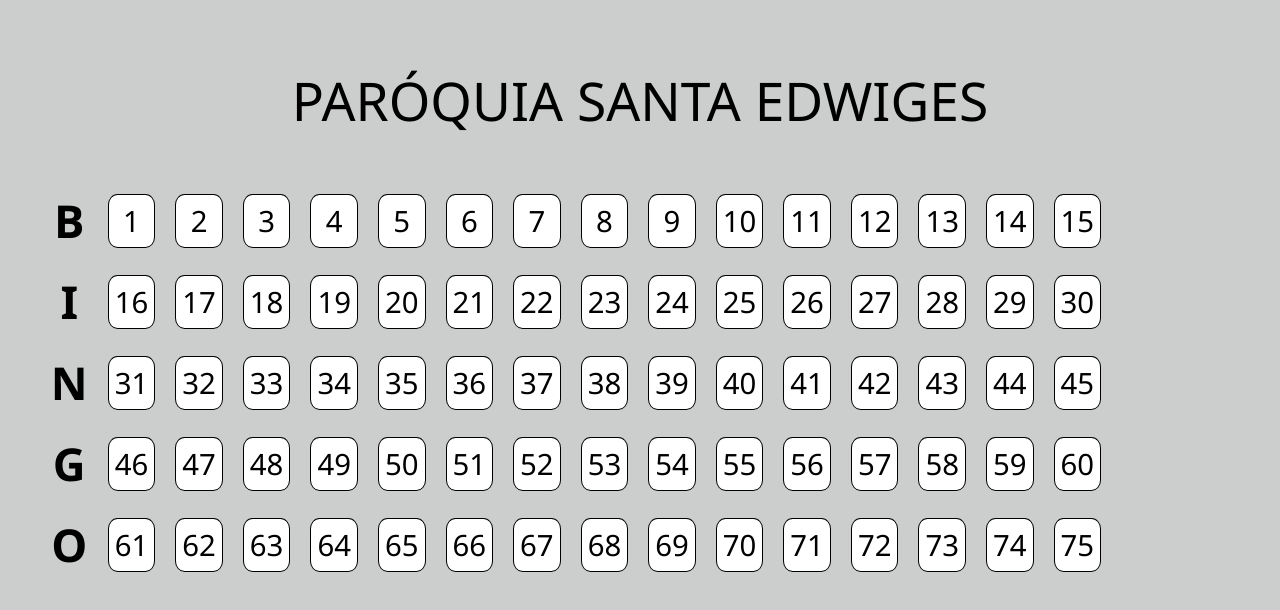
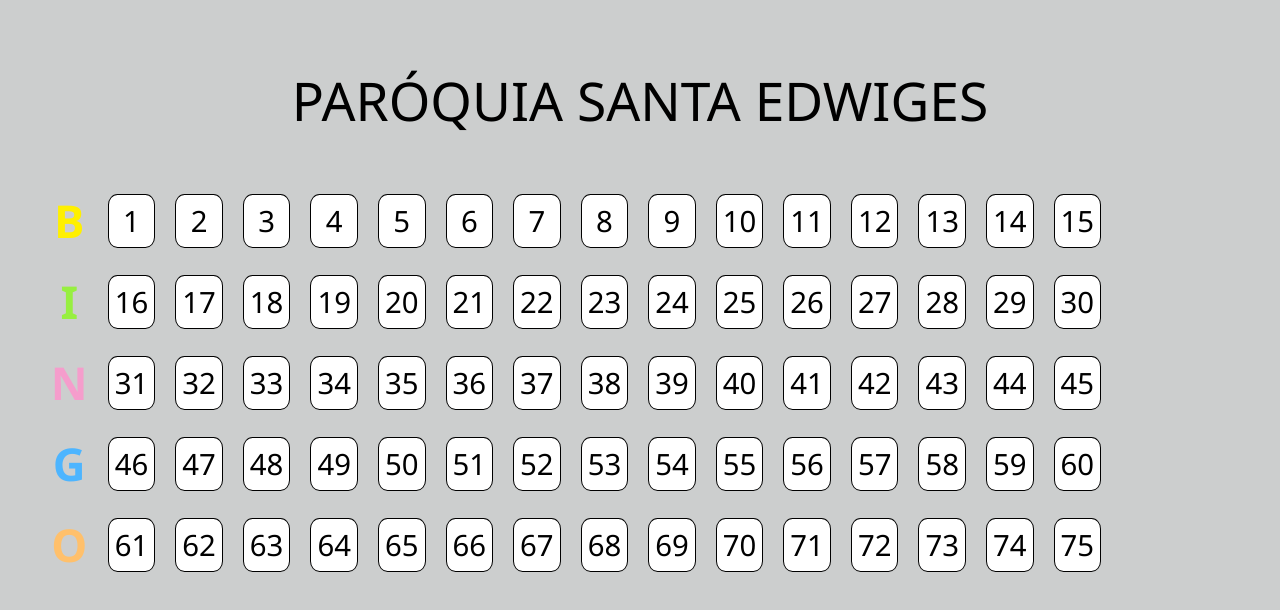
Before and after one commit to FerreirAndre/Bingo-igreja, a plain HTML site: page index.html in a window 1280 px wide. Drawn offline with Linux system fonts and the light colour scheme.

Commit message:
adicionando cores às letras

```diff
--- a/index.js
+++ b/index.js
@@ -11,17 +11,18 @@ for (let i = 0; i < 5; ++i) {
   let tr = document.createElement("tr");
   table.appendChild(tr);
   let letra = document.createElement("td");
-  letra.id = letras[i].toString();
   letra.classList.add("main-table-cell");
   letra.classList.add("letra");
+  letra.classList.add(letras[i]+letras[i]);
   letra.textContent = letras[i];
   tr.appendChild(letra);
   for (let j = 0; j < 15; ++j) {
     let td = document.createElement("td");
-    td.id = array[iterator].toString();
+
     td.classList.add("main-table-cell");
     let div = document.createElement("div");
     div.classList.add("cell-format");
+    div.id = array[iterator].toString();
     div.classList.add(letras[i]);
     div.textContent = array[iterator].toString();
     td.appendChild(div);
@@ -36,5 +37,9 @@ const cell = document.querySelectorAll(".cell-format");
 cell.forEach(e => {
   e.addEventListener("click", () => {
     e.classList.toggle("strikeout");
+    if (e.classList.contains("strikeout"))
+      console.log(`Numero ${e.id} adicionado`);
+    else
+      console.log(`Numero ${e.id} removido`);
   })
 })
--- a/style.css
+++ b/style.css
@@ -77,11 +77,27 @@ body:focus {
   background-color: #97ef41;
 }
 .strikeout.N {
-  background-color: #db74fa;
+  background-color: #f59dcc;
 }
 .strikeout.G {
   background-color: #4db5ff;
 }
 .strikeout.O {
-  background-color: #ff3f3f;
+  background-color: #ffc06b;
 }
+
+.BB {
+  color: #fff000;
+}
+.II {
+  color: #97ef41;
+}
+.NN {
+  color: #f59dcc;
+}
+.GG {
+  color: #4db5ff;
+}
+.OO {
+  color: #ffc06b;
+}
```
